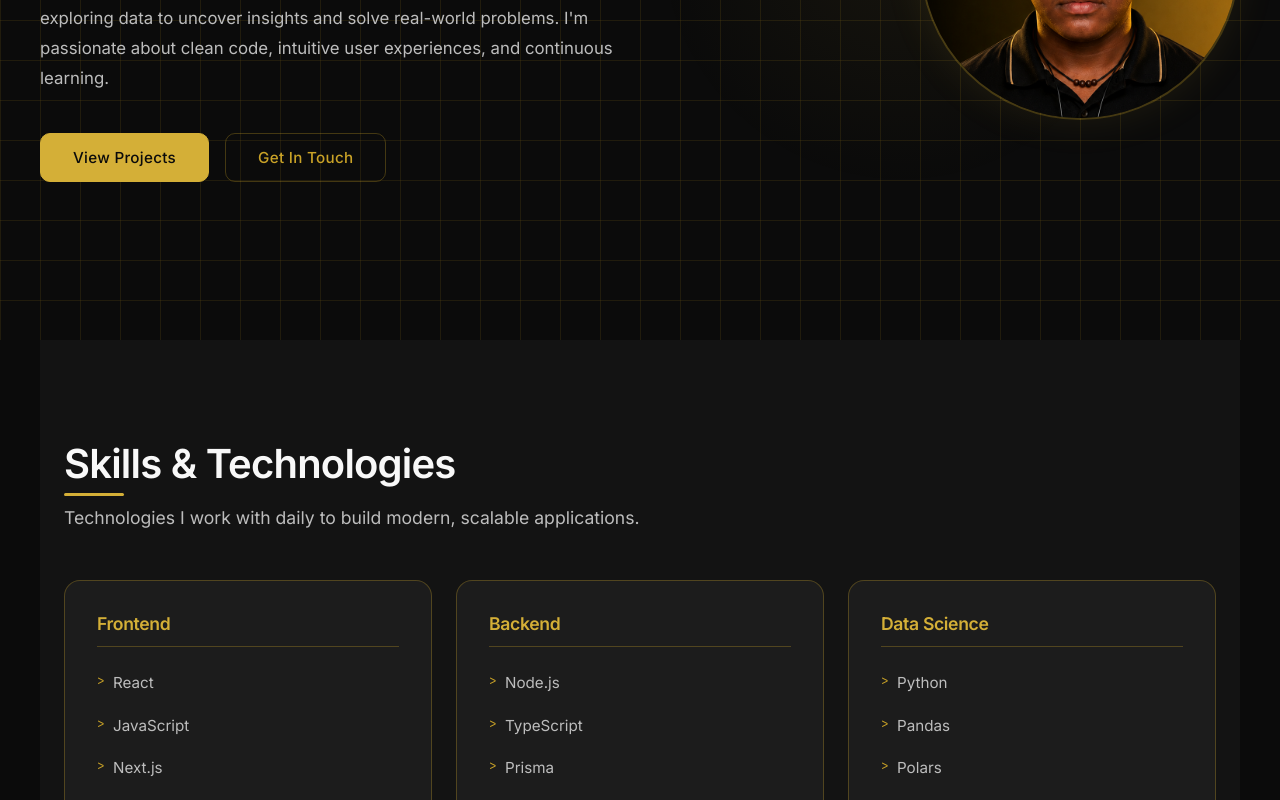
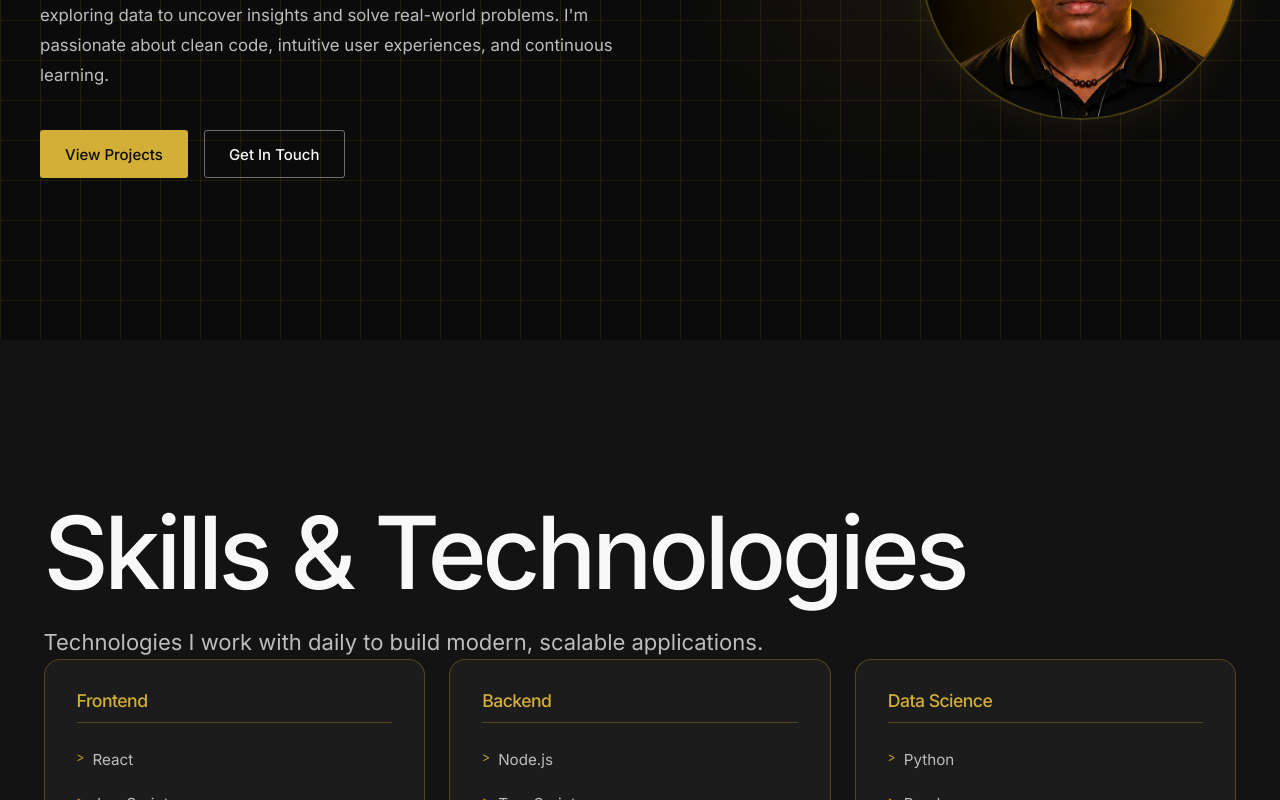
Before and after one commit to sydneyjnr/Sydney-Portfolio, a React (Vite) app: page / in a window 1280 px wide. Shown: the part 460-1260 px from the top of the page. Built offline with nearby package versions, Linux system fonts and the light colour scheme.

Commit message:
style: add type, spacing and page grid foundations

```diff
--- a/index.html
+++ b/index.html
@@ -8,7 +8,7 @@
     <title>Sydney – Web Developer exploring AI &amp; Data Science</title>
     <link rel="preconnect" href="https://fonts.googleapis.com" />
     <link rel="preconnect" href="https://fonts.gstatic.com" crossorigin />
-    <link href="https://fonts.googleapis.com/css2?family=Inter:wght@300;400;500;600;700&family=JetBrains+Mono:wght@400;500&display=swap" rel="stylesheet" />
+    <link href="https://fonts.googleapis.com/css2?family=Inter:opsz,wght@14..32,300..700&family=JetBrains+Mono:wght@400;500&display=swap" rel="stylesheet" />
   </head>
   <body>
     <div id="root"></div>
--- a/src/App.css
+++ b/src/App.css
@@ -2,48 +2,38 @@
   display: inline-flex;
   align-items: center;
   justify-content: center;
-  gap: 8px;
-  padding: 14px 32px;
-  border-radius: 10px;
+  min-height: 48px;
+  padding: 0 var(--space-6);
+  border: 1px solid transparent;
+  border-radius: var(--radius);
   font-family: var(--font-sans);
-  font-size: 0.95rem;
+  font-size: var(--step-small);
   font-weight: 500;
-  letter-spacing: 0.3px;
+  white-space: nowrap;
+  text-decoration: none;
   cursor: pointer;
-  transition: all 0.3s ease;
-  border: none;
-  text-decoration: none;
+  transition:
+    background-color var(--duration) var(--ease),
+    border-color var(--duration) var(--ease),
+    color var(--duration) var(--ease);
 }
 
 .btn--primary {
   background: var(--gold-rich);
   color: var(--bg-primary);
-  border: 1px solid var(--gold-rich);
 }
 
 .btn--primary:hover {
-  background: var(--gold-soft);
-  border-color: var(--gold-soft);
-  transform: translateY(-2px);
-  box-shadow: 0 6px 24px rgba(212, 175, 55, 0.25);
+  background: var(--text-primary);
 }
 
 .btn--outline {
   background: transparent;
-  color: var(--gold-soft);
-  border: 1px solid var(--border-gold);
+  color: var(--text-primary);
+  border-color: var(--rule-control);
 }
 
 .btn--outline:hover {
-  background: rgba(212, 175, 55, 0.08);
   border-color: var(--gold-rich);
   color: var(--gold-rich);
-  transform: translateY(-2px);
 }
-
-@media (max-width: 768px) {
-  .btn {
-    padding: 12px 24px;
-    font-size: 0.9rem;
-  }
-}
--- a/src/index.css
+++ b/src/index.css
@@ -1,4 +1,5 @@
 :root {
+  /* Colour */
   --bg-primary: #0B0B0B;
   --bg-secondary: #151515;
   --bg-card: #1C1C1C;
@@ -8,9 +9,48 @@
   --text-secondary: #BDBDBD;
   --border-gold: rgba(201, 162, 39, 0.3);
   --shadow-gold: rgba(212, 175, 55, 0.08);
+  /* Neutral hairlines, so gold can stay an accent. All are tints of --text-primary. */
+  --rule: rgba(248, 248, 248, 0.12);
+  --rule-strong: rgba(248, 248, 248, 0.24);
+  --rule-control: rgba(248, 248, 248, 0.42);
+
+  /* Type */
   --font-sans: 'Inter', system-ui, -apple-system, 'Segoe UI', Roboto, sans-serif;
   --font-heading: 'Inter', system-ui, -apple-system, 'Segoe UI', Roboto, sans-serif;
   --font-mono: 'JetBrains Mono', 'Fira Code', ui-monospace, Consolas, monospace;
+  --step-label: 0.8125rem;
+  --step-small: 0.9375rem;
+  --step-body: 1.0625rem;
+  --step-lead: clamp(1.1875rem, 1.1rem + 0.35vw, 1.375rem);
+  --step-title: clamp(1.75rem, 1.35rem + 1.7vw, 2.75rem);
+  --step-display: clamp(2.75rem, 1.5rem + 6vw, 6.5rem);
+  --step-hero: clamp(5rem, 10vw, 9rem);
+  --tracking-display: -0.045em;
+  --tracking-title: -0.03em;
+
+  /* Space, on a 4px base */
+  --space-1: 0.25rem;
+  --space-2: 0.5rem;
+  --space-3: 0.75rem;
+  --space-4: 1rem;
+  --space-6: 1.5rem;
+  --space-8: 2rem;
+  --space-12: 3rem;
+  --space-16: 4rem;
+  --space-24: 6rem;
+  --space-section: clamp(5rem, 3rem + 9vw, 11rem);
+
+  /* Page grid: a narrow margin column for metadata, a wide column for content */
+  --page-max: 1280px;
+  --gutter: clamp(1.25rem, 3.4vw, 3rem);
+  --page-inset: max(var(--gutter), calc((100% - var(--page-max)) / 2));
+  --col-margin: clamp(7.5rem, 16vw, 13rem);
+  --col-gap: var(--space-8);
+
+  /* Motion and shape */
+  --ease: cubic-bezier(0.2, 0, 0, 1);
+  --duration: 200ms;
+  --radius: 3px;
 
   font-family: var(--font-sans);
   color: var(--text-primary);
@@ -29,7 +69,8 @@
 body {
   /* The base black is on :root; a body background would cover .grid-bg. */
   color: var(--text-primary);
-  line-height: 1.6;
+  font-size: var(--step-body);
+  line-height: 1.65;
   overflow-x: hidden;
 }
 
@@ -40,6 +81,12 @@ body {
 ::selection {
   background: var(--gold-rich);
   color: var(--bg-primary);
+}
+
+:focus-visible {
+  outline: 2px solid var(--gold-rich);
+  outline-offset: 3px;
+  border-radius: 1px;
 }
 
 ::-webkit-scrollbar {
@@ -61,15 +108,16 @@ body {
 
 h1, h2, h3, h4, h5, h6 {
   font-family: var(--font-heading);
-  font-weight: 600;
-  line-height: 1.2;
-  letter-spacing: -0.02em;
+  font-weight: 500;
+  line-height: 1.05;
+  letter-spacing: var(--tracking-title);
+  text-wrap: balance;
 }
 
 a {
   color: var(--gold-soft);
   text-decoration: none;
-  transition: color 0.3s ease;
+  transition: color var(--duration) var(--ease);
 }
 
 a:hover {
@@ -83,49 +131,75 @@ img {
 }
 
 .section {
-  padding: 100px 24px;
-  max-width: 1200px;
-  margin: 0 auto;
+  padding-block: var(--space-section);
+  padding-inline: var(--page-inset);
+}
+
+.section + .section {
+  border-top: 1px solid var(--rule);
+}
+
+/* The two-column rhythm every section hangs from. */
+.index-row {
+  display: grid;
+  grid-template-columns: var(--col-margin) minmax(0, 1fr);
+  column-gap: var(--col-gap);
+}
+
+.section-head {
+  margin-bottom: clamp(var(--space-12), 2rem + 4vw, var(--space-24));
+}
+
+.section-index {
+  font-family: var(--font-mono);
+  font-size: var(--step-label);
+  line-height: 1;
+  color: var(--gold-soft);
+  padding-top: 0.6em;
 }
 
 .section-title {
-  font-size: 2.5rem;
+  font-size: var(--step-display);
+  line-height: 0.98;
+  letter-spacing: var(--tracking-display);
   color: var(--text-primary);
-  margin-bottom: 1rem;
-  position: relative;
-  display: inline-block;
-}
-
-.section-title::after {
-  content: '';
-  position: absolute;
-  bottom: -8px;
-  left: 0;
-  width: 60px;
-  height: 3px;
-  background: var(--gold-rich);
-  border-radius: 2px;
 }
 
 .section-subtitle {
-  font-size: 1.1rem;
+  font-size: var(--step-lead);
+  line-height: 1.5;
   color: var(--text-secondary);
-  margin-bottom: 3rem;
-  max-width: 600px;
+  max-width: 34em;
+  margin-top: var(--space-6);
+  text-wrap: pretty;
 }
 
 @media (max-width: 768px) {
+  :root {
+    --step-hero: min(16vw, 9rem);
+  }
+
   .section {
-    padding: 60px 16px;
     /* Keeps section titles clear of the fixed navbar after a nav link jump. */
     scroll-margin-top: 44px;
   }
 
-  .section-title {
-    font-size: 1.8rem;
+  .index-row {
+    grid-template-columns: minmax(0, 1fr);
+    row-gap: var(--space-4);
   }
 
-  .section-subtitle {
-    font-size: 1rem;
+  .section-index {
+    padding-top: 0;
   }
 }
+
+@media (prefers-reduced-motion: reduce) {
+  :root {
+    scroll-behavior: auto;
+  }
+
+  *, *::before, *::after {
+    transition-duration: 0.01ms !important;
+  }
+}
```
